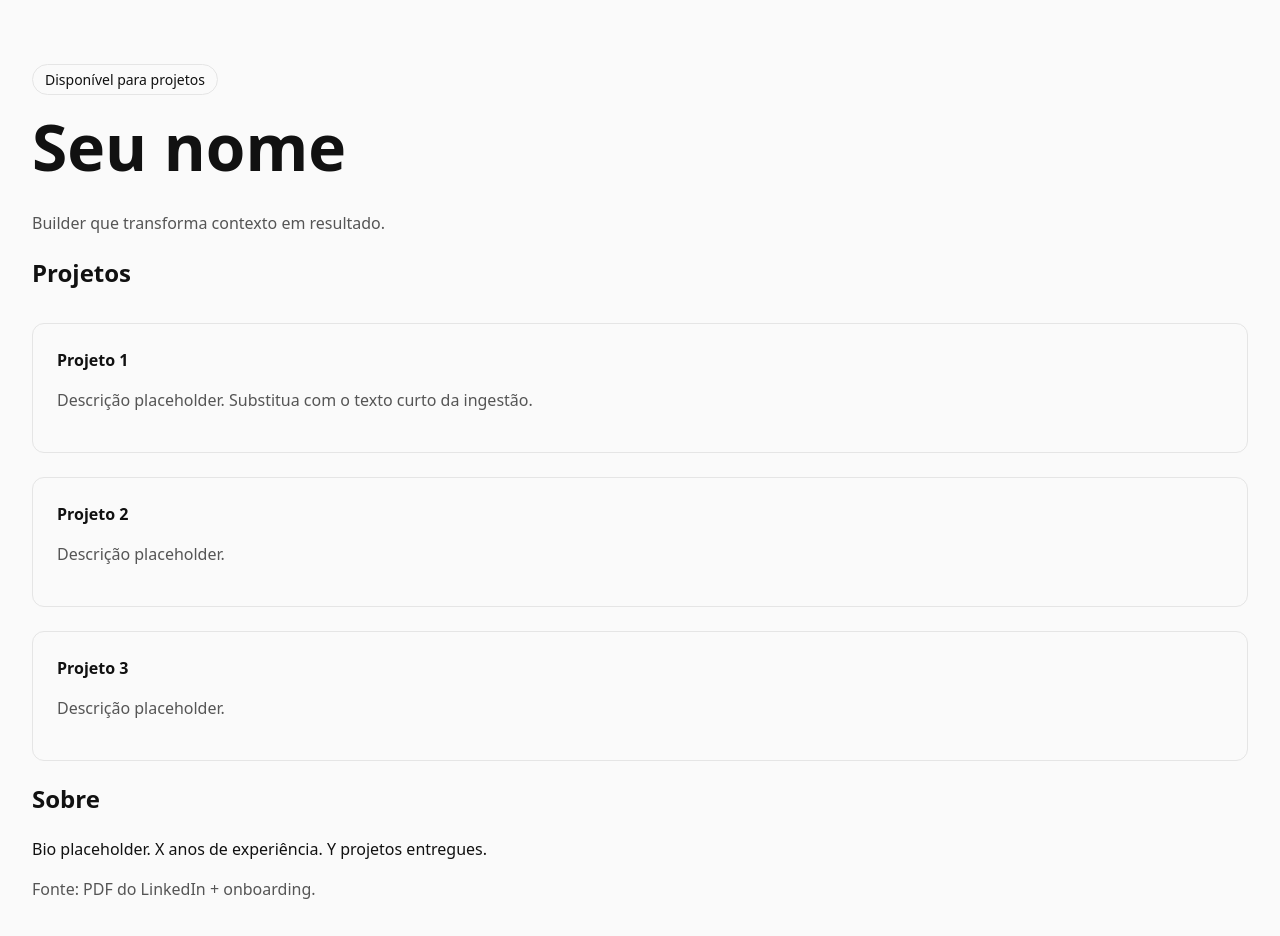
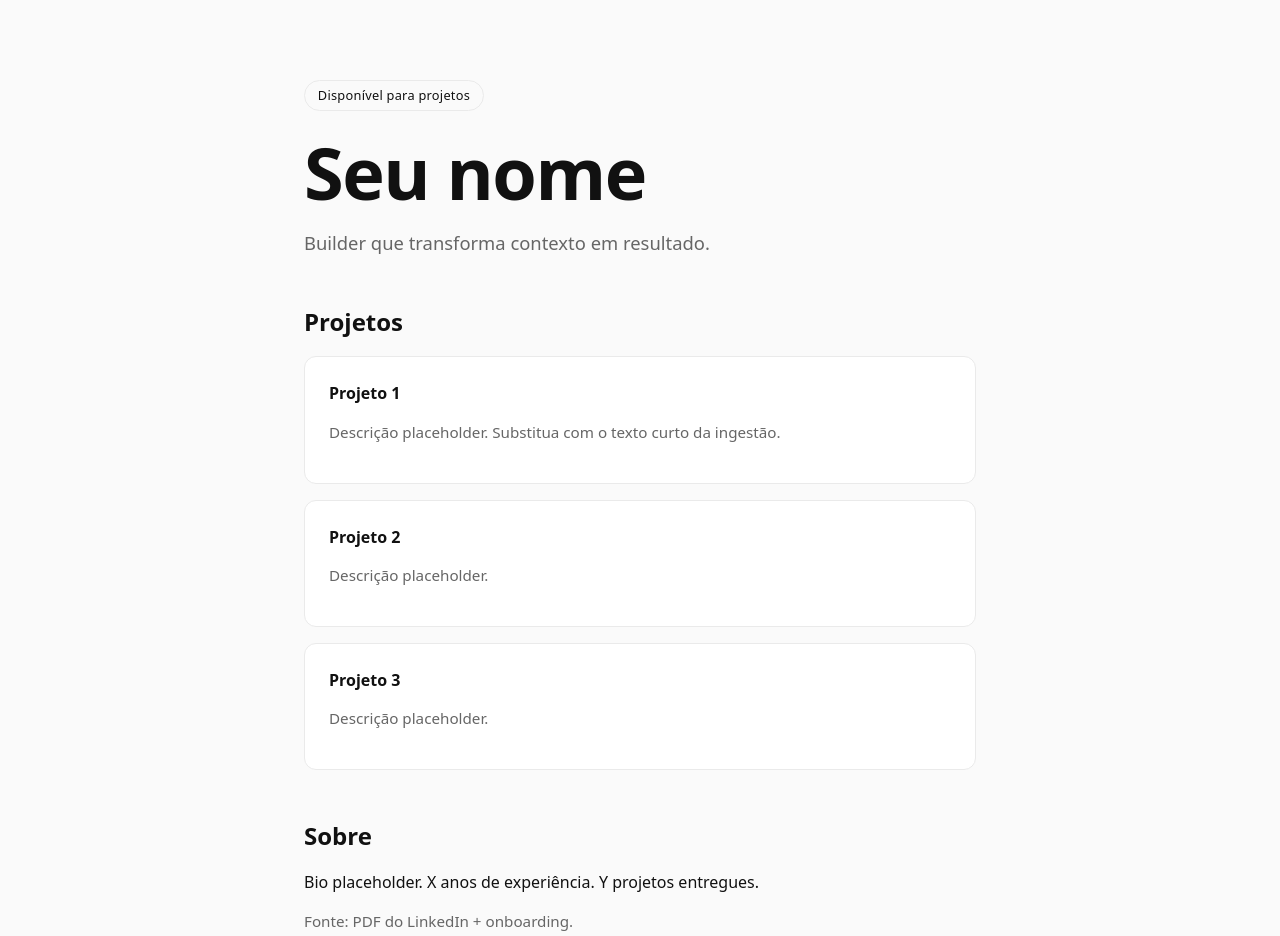
Before and after one commit to eusouakell/wiki-seed, a plain HTML site: page site/index.html in a window 1280 px wide. Drawn offline with Linux system fonts and the light colour scheme.

Commit message:
feat: mockup do site mais próximo do Menoa

```diff
--- a/site/index.html
+++ b/site/index.html
@@ -5,22 +5,62 @@
   <meta name="viewport" content="width=device-width, initial-scale=1">
   <title>Seu nome — Builder</title>
   <style>
-    :root { --bg: #fafafa; --fg: #111; --muted: #555; --border: #e5e5e5; }
-    body { font-family: system-ui, -apple-system, sans-serif; margin: 0; padding: 4rem 2rem; background: var(--bg); color: var(--fg); line-height: 1.5; }
-    h1 { font-size: clamp(2.5rem, 6vw, 4rem); margin: 0.25rem 0; font-weight: 600; }
-    .badge { display: inline-block; font-size: 0.875rem; padding: 0.25rem 0.75rem; border: 1px solid var(--border); border-radius: 999px; }
-    .grid { display: grid; gap: 1.5rem; margin-top: 2rem; }
-    .card { border: 1px solid var(--border); padding: 1.5rem; border-radius: 12px; }
-    .muted { color: var(--muted); }
+    :root {
+      --bg: #fafafa;
+      --fg: #111;
+      --muted: #666;
+      --border: #eaeaea;
+      --accent: #111;
+    }
+    * { box-sizing: border-box; }
+    body {
+      font-family: system-ui, -apple-system, BlinkMacSystemFont, sans-serif;
+      margin: 0;
+      background: var(--bg);
+      color: var(--fg);
+      line-height: 1.5;
+    }
+    .container { max-width: 720px; margin: 0 auto; padding: 5rem 1.5rem 4rem; }
+    .badge {
+      display: inline-block;
+      font-size: 0.8rem;
+      letter-spacing: 0.02em;
+      padding: 0.3rem 0.8rem;
+      border: 1px solid var(--border);
+      border-radius: 999px;
+      margin-bottom: 1.5rem;
+    }
+    h1 {
+      font-size: clamp(2.8rem, 7vw, 4.5rem);
+      font-weight: 600;
+      line-height: 1.05;
+      margin: 0 0 0.75rem;
+      letter-spacing: -0.02em;
+    }
+    .lead { font-size: 1.15rem; color: var(--muted); max-width: 28em; margin-bottom: 3rem; }
+    h2 { font-size: 1.5rem; margin: 3rem 0 1rem; }
+    .projects { display: grid; gap: 1rem; }
+    .card {
+      border: 1px solid var(--border);
+      border-radius: 12px;
+      padding: 1.5rem;
+      background: white;
+      transition: border-color 0.15s;
+    }
+    .card:hover { border-color: #ccc; }
+    .card strong { display: block; margin-bottom: 0.35rem; }
+    .muted { color: var(--muted); font-size: 0.95rem; }
+    .about { margin-top: 1rem; }
   </style>
 </head>
 <body>
+  <div class="container">
     <span class="badge">Disponível para projetos</span>
     <h1>Seu nome</h1>
-  <p class="muted">Builder que transforma contexto em resultado.</p>
+    <p class="lead">Builder que transforma contexto em resultado.</p>
 
     <h2>Projetos</h2>
-  <div class="grid">
+    <div class="projects">
       <div class="card">
         <strong>Projeto 1</strong>
         <p class="muted">Descrição placeholder. Substitua com o texto curto da ingestão.</p>
@@ -36,7 +76,10 @@
     </div>
 
     <h2>Sobre</h2>
+    <div class="about">
       <p>Bio placeholder. X anos de experiência. Y projetos entregues.</p>
       <p class="muted">Fonte: PDF do LinkedIn + onboarding.</p>
+    </div>
+  </div>
 </body>
 </html>
```
Lines whose indentation alone changed are shown as unchanged.
